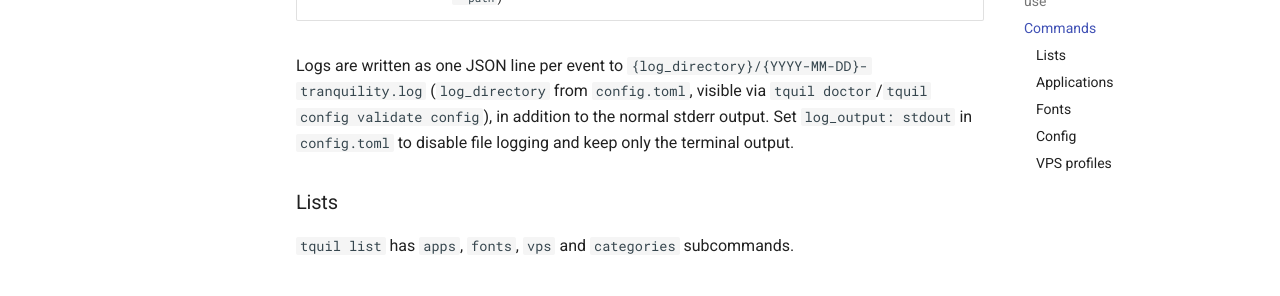
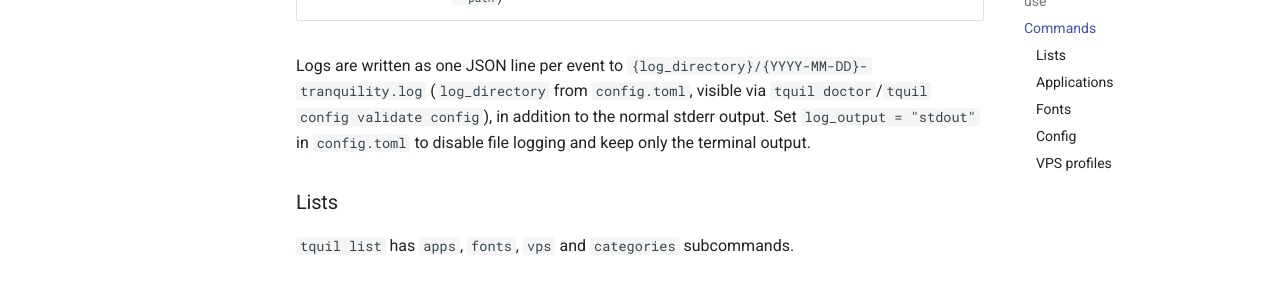
Before and after one commit to swayechateau/tranquility, an MkDocs documentation site: the page built from docs/pages/commands.md, in a window 1280 px wide and 900 px high, scrolled down 1849 px. Shown: the part 152-448 px from the top of the window. Built offline with MkDocs 1.6.1 and Material for MkDocs 9.7.7, drawn with Linux system fonts in a browser that asks for light colours.

```diff
--- a/docs/pages/commands.md
+++ b/docs/pages/commands.md
@@ -45,7 +45,7 @@ Prompts only appear when stdin and stderr are terminals and neither `--ci` nor `
 | `tquil doctor fix` | Attempt safe local repairs (try `--dry-run` first) |
 | `tquil logs` | View logs (`--tail N`, `--date YYYY-MM-DD`, `--level info\|warn\|error`, `--json-only`, `--path`) |
 
-Logs are written as one JSON line per event to `{log_directory}/{YYYY-MM-DD}-tranquility.log` (`log_directory` from `config.toml`, visible via `tquil doctor`/`tquil config validate config`), in addition to the normal stderr output. Set `log_output: stdout` in `config.toml` to disable file logging and keep only the terminal output.
+Logs are written as one JSON line per event to `{log_directory}/{YYYY-MM-DD}-tranquility.log` (`log_directory` from `config.toml`, visible via `tquil doctor`/`tquil config validate config`), in addition to the normal stderr output. Set `log_output = "stdout"` in `config.toml` to disable file logging and keep only the terminal output.
 
 ### Lists
 
```
Also changed, not shown: example/README.md (added), 9 other files.
